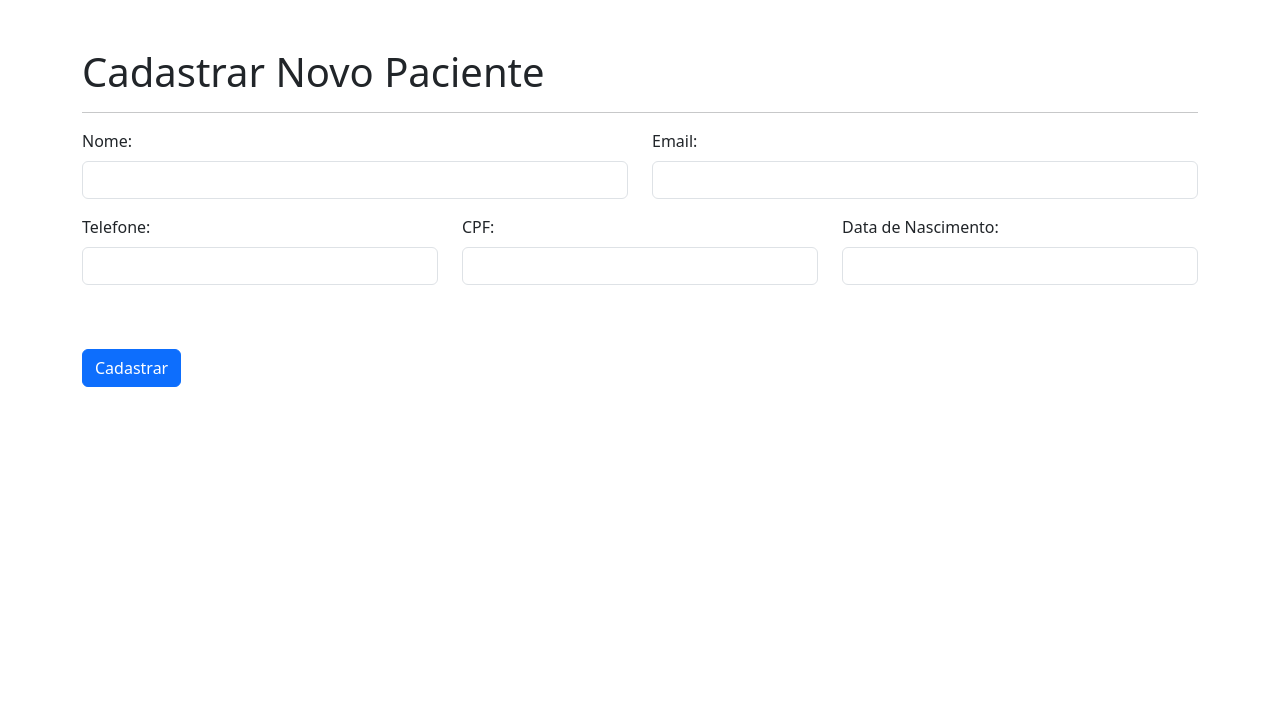
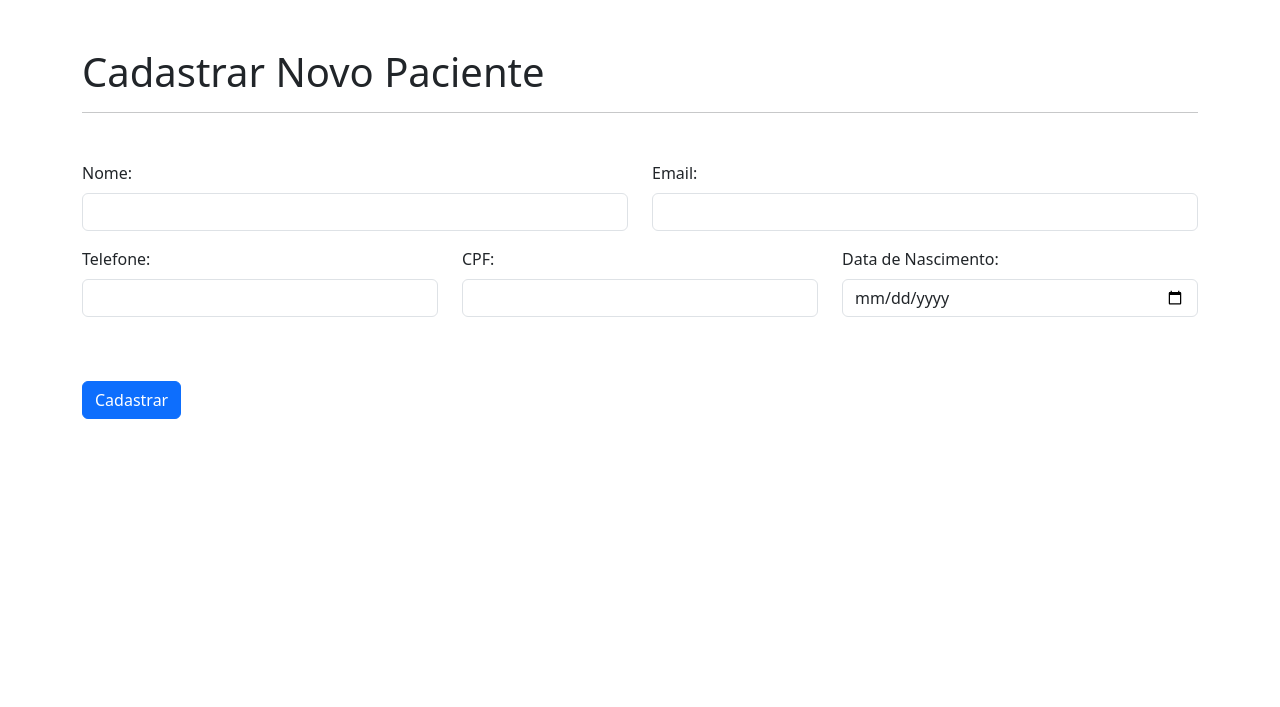
Before and after one commit to dev-alexmachado/sistema_django_noturno, a Django app: page /novoPaciente/ in a window 1280 px wide. Shown: the part 56-763 px from the top of the page. Run offline with Django 5.2, Linux system fonts and the light colour scheme.

Commit message:
Bugfix: data de nascimento no novo paciente

```diff
--- a/apps/crud/templates/novo-paciente.html
+++ b/apps/crud/templates/novo-paciente.html
@@ -8,7 +8,7 @@
     {% if error %}<p>{{ error }}</p>{% endif %}
     <form action="" method="POST">
         {% csrf_token %}
-        <div class="row">
+        <div class="row mt-5">
             <div class="col-12 col-md-6 mb-3">
                 <label for="nome" class="form-label">Nome:</label>
                 <input type="text" class="form-control" id="nome" name="nome" required>
@@ -27,7 +27,7 @@
             </div>
             <div class="col-12 col-md-6 col-lg-4 mb-3">
                 <label for="data_nascimento" class="form-label">Data de Nascimento:</label>
-                <input type="text" class="form-control" id="data_nascimento" name="data_nascimento" required>
+                <input type="date" class="form-control" id="data_nascimento" name="data_nascimento" required>
             </div>
             <div class="d-flex justify-content-start mt-5 mb-5">
                 <button type="submit" class="btn btn-primary">Cadastrar</button>
```
